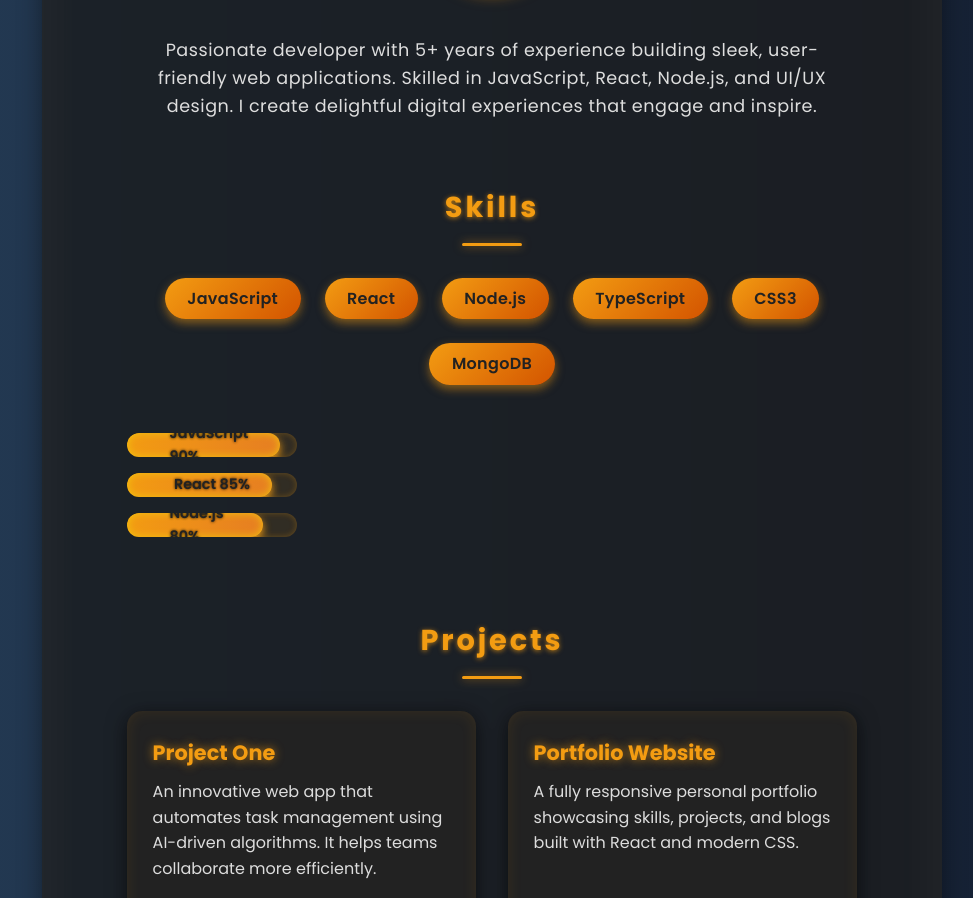
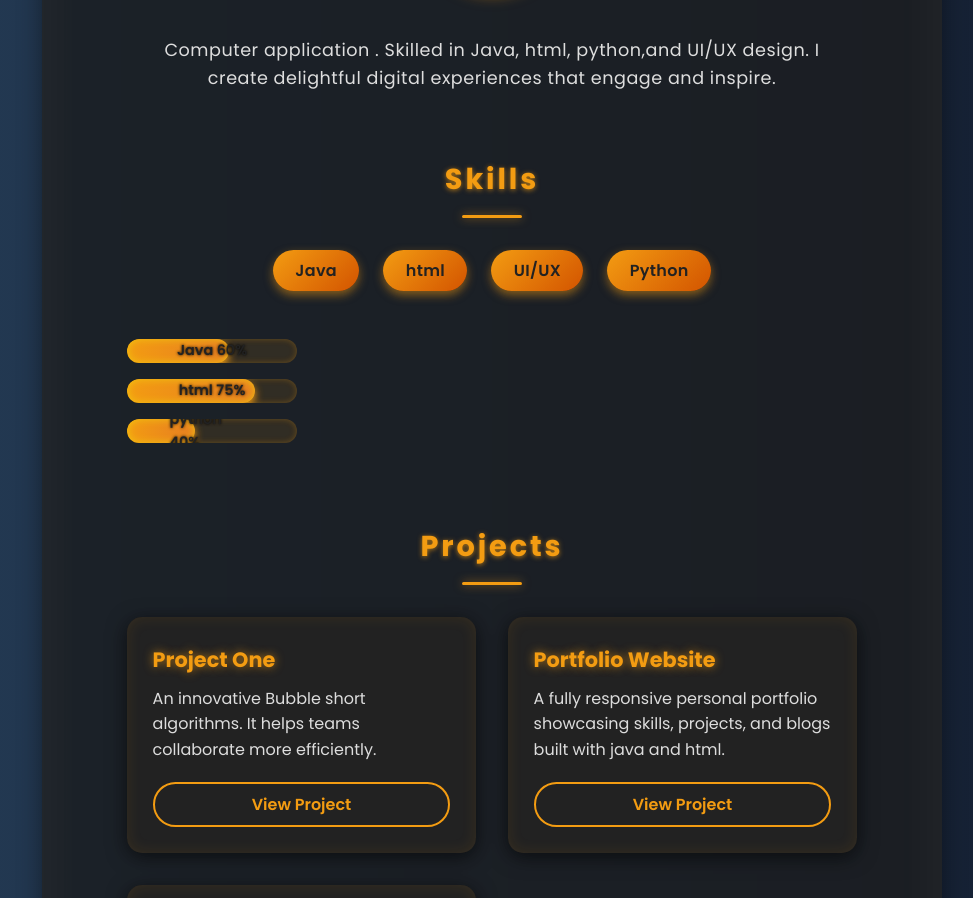
Before and after one commit to rashmi595/Rashmi-, a plain HTML site: page index.html in a window 1280 px wide. Shown: the part 380-1278 px from the top of the page, without its empty margins (148-1121 px from the left). Drawn offline with Linux system fonts and the light colour scheme.

Commit message:
index.html

```diff
--- a/Index.html
+++ b/index.html
@@ -316,40 +316,39 @@
 <body>
   <div class="container" role="main" aria-label="Portfolio Profile">
     <header>
-      <h1>Your Name</h1>
-      <p>Full Stack Developer & Designer</p>
+      <h1>Rashmi</h1>
+      <p>Student </p>
       <div class="profile-img" tabindex="0" aria-label="Profile picture of Your Name">
         <img src="https://avatars.githubusercontent.com/u/583231?v=4" alt="Your Name Profile Picture" />
       </div>
     </header>
     <section class="bio" aria-label="About me">
       <p>
-        Passionate developer with 5+ years of experience building sleek, user-friendly web applications. Skilled in JavaScript, React, Node.js, and UI/UX design. I create delightful digital experiences that engage and inspire.
+       Computer application . Skilled in Java, html, python,and UI/UX design. I create delightful digital experiences that engage and inspire.
       </p>
     </section>
     <section class="skills" aria-label="Technical skills">
       <h2>Skills</h2>
       <div class="skill-list" role="list">
-        <div role="listitem" class="skill-badge">JavaScript</div>
-        <div role="listitem" class="skill-badge">React</div>
-        <div role="listitem" class="skill-badge">Node.js</div>
-        <div role="listitem" class="skill-badge">TypeScript</div>
-        <div role="listitem" class="skill-badge">CSS3</div>
-        <div role="listitem" class="skill-badge">MongoDB</div>
+        <div role="listitem" class="skill-badge">Java</div>
+        <div role="listitem" class="skill-badge">html</div>
+        <div role="listitem" class="skill-badge">UI/UX</div>
+        <div role="listitem" class="skill-badge">Python</div>
+
       </div>
 
       <div style="margin-top:3rem;">
-        <div class="skill-bar" aria-label="JavaScript skill level 90%" style="--fill-percent: 90%;">
+        <div class="skill-bar" aria-label="Java skill level 60%" style="--fill-percent: 60%;">
           <div class="fill"></div>
-          <span class="skill-name">JavaScript 90%</span>
+          <span class="skill-name">Java 60%</span>
         </div>
-        <div class="skill-bar" aria-label="React skill level 85%" style="--fill-percent: 85%; margin-top:1rem;">
+        <div class="skill-bar" aria-label="html skill level 75%" style="--fill-percent: 75%; margin-top:1rem;">
           <div class="fill"></div>
-          <span class="skill-name">React 85%</span>
+          <span class="skill-name">html 75%</span>
         </div>
-        <div class="skill-bar" aria-label="Node.js skill level 80%" style="--fill-percent: 80%; margin-top:1rem;">
+        <div class="skill-bar" aria-label="python skill level 40%" style="--fill-percent: 40%; margin-top:1rem;">
           <div class="fill"></div>
-          <span class="skill-name">Node.js 80%</span>
+          <span class="skill-name">python 40%</span>
         </div>
       </div>
     </section>
@@ -359,21 +358,21 @@
         <article class="project-card" tabindex="0">
           <h3 class="project-title">Project One</h3>
           <p class="project-description">
-            An innovative web app that automates task management using AI-driven algorithms. It helps teams collaborate more efficiently.
+            An innovative Bubble short algorithms. It helps teams collaborate more efficiently.
           </p>
           <a href="#" class="project-link" aria-label="View Project One">View Project</a>
         </article>
         <article class="project-card" tabindex="0">
           <h3 class="project-title">Portfolio Website</h3>
           <p class="project-description">
-            A fully responsive personal portfolio showcasing skills, projects, and blogs built with React and modern CSS.
+            A fully responsive personal portfolio showcasing skills, projects, and blogs built with java and html.
           </p>
           <a href="#" class="project-link" aria-label="View Portfolio Website project">View Project</a>
         </article>
         <article class="project-card" tabindex="0">
           <h3 class="project-title">Chat App</h3>
           <p class="project-description">
-            A real-time chat application with multimedia support and end-to-end encryption, built using WebSocket and Node.js.
+            A real-time chat application for running and understanding an algorithm of how it works .
           </p>
           <a href="#" class="project-link" aria-label="View Chat App project">View Project</a>
         </article>
@@ -382,9 +381,9 @@
     <section class="contact" aria-label="Contact information">
       <h2>Contact Me</h2>
       <div>
-        <a href="mailto:your.email@example.com" aria-label="Send email"><svg style="width:24px;height:24px;vertical-align:middle;fill:#f39c12;" viewBox="0 0 24 24"><path d="M20 4H4a2 2 0 0 0-2 2v12a2 2 0 0 0 2 2h16a2 2 0 0 0 2-2V6a2 2 0 0 0-2-2Zm0 2-8 5-8-5h16Zm0 12H4V8l8 5 8-5v10Z"/></svg></a>
-        <a href="https://github.com/yourusername" target="_blank" rel="noopener" aria-label="GitHub Profile"><svg style="width:24px;height:24px;vertical-align:middle;fill:#f39c12;" viewBox="0 0 24 24"><path d="M12 2a10 10 0 0 0-3.16 19.49c0.5 0.09 0.68-0.22 0.68-0.49 0-0.24-0.01-0.87-0.01-1.71-2.77 0.6-3.36-1.34-3.36-1.34-0.46-1.17-1.11-1.48-1.11-1.48-0.91-0.62 0.07-0.61 0.07-0.61 1 0.07 1.54 1.04 1.54 1.04 0.9 1.54 2.37 1.09 2.94 0.83 0.09-0.65 0.35-1.09 0.64-1.34-2.21-0.25-4.53-1.11-4.53-4.95 0-1.09 0.39-1.98 1.03-2.68-0.1-0.25-0.45-1.26 0.1-2.63 0 0 0.84-0.27 2.75 1.02a9.54 9.54 0 0 1 5 0c1.91-1.29 2.75-1.02 2.75-1.02 0.55 1.37 0.2 2.38 0.1 2.63 0.64 0.7 1.03 1.59 1.03 2.68 0 3.85-2.32 4.7-4.54 4.95 0.36 0.31 0.68 0.92 0.68 1.85 0 1.34-0.01 2.42-0.01 2.75 0 0.27 0.18 0.58 0.69 0.49A10 10 0 0 0 12 2Z"/></svg></a>
-        <a href="https://linkedin.com/in/yourusername" target="_blank" rel="noopener" aria-label="LinkedIn Profile"><svg style="width:24px;height:24px;vertical-align:middle;fill:#f39c12;" viewBox="0 0 24 24"><path d="M20.45 20.45h-3.55V14.5c0-1.42-0.03-3.25-1.98-3.25-1.98 0-2.28 1.54-2.28 3.13v6.07H10.04V9h3.41v1.56h0.05c0.48-0.9 1.65-1.85 3.39-1.85 3.63 0 4.3 2.39 4.3 5.5v6.72ZM5.34 7.43a2.06 2.06 0 1 1 0-4.13 2.06 2.06 0 0 1 0 4.13Zm1.78 13.01H3.56V9h3.56v11.44ZM22.22 0H1.78A1.77 1.77 0 0 0 0 1.78v20.44A1.77 1.77 0 0 0 1.78 24h20.44a1.77 1.77 0 0 0 1.78-1.78V1.78A1.77 1.77 0 0 0 22.22 0Z"/></svg></a>
+        <a href="mailto: rashurashmirashu2@gmail.com" aria-label="Send email"><svg style="width:24px;height:24px;vertical-align:middle;fill:#f39c12;" viewBox="0 0 24 24"><path d="M20 4H4a2 2 0 0 0-2 2v12a2 2 0 0 0 2 2h16a2 2 0 0 0 2-2V6a2 2 0 0 0-2-2Zm0 2-8 5-8-5h16Zm0 12H4V8l8 5 8-5v10Z"/></svg></a>
+        <a href="https://github.com/rashmi" target="_blank" rel="noopener" aria-label="GitHub Profile"><svg style="width:24px;height:24px;vertical-align:middle;fill:#f39c12;" viewBox="0 0 24 24"><path d="M12 2a10 10 0 0 0-3.16 19.49c0.5 0.09 0.68-0.22 0.68-0.49 0-0.24-0.01-0.87-0.01-1.71-2.77 0.6-3.36-1.34-3.36-1.34-0.46-1.17-1.11-1.48-1.11-1.48-0.91-0.62 0.07-0.61 0.07-0.61 1 0.07 1.54 1.04 1.54 1.04 0.9 1.54 2.37 1.09 2.94 0.83 0.09-0.65 0.35-1.09 0.64-1.34-2.21-0.25-4.53-1.11-4.53-4.95 0-1.09 0.39-1.98 1.03-2.68-0.1-0.25-0.45-1.26 0.1-2.63 0 0 0.84-0.27 2.75 1.02a9.54 9.54 0 0 1 5 0c1.91-1.29 2.75-1.02 2.75-1.02 0.55 1.37 0.2 2.38 0.1 2.63 0.64 0.7 1.03 1.59 1.03 2.68 0 3.85-2.32 4.7-4.54 4.95 0.36 0.31 0.68 0.92 0.68 1.85 0 1.34-0.01 2.42-0.01 2.75 0 0.27 0.18 0.58 0.69 0.49A10 10 0 0 0 12 2Z"/></svg></a>
+        <a href="https://linkedin.com/in/rashmi" target="_blank" rel="noopener" aria-label="LinkedIn Profile"><svg style="width:24px;height:24px;vertical-align:middle;fill:#f39c12;" viewBox="0 0 24 24"><path d="M20.45 20.45h-3.55V14.5c0-1.42-0.03-3.25-1.98-3.25-1.98 0-2.28 1.54-2.28 3.13v6.07H10.04V9h3.41v1.56h0.05c0.48-0.9 1.65-1.85 3.39-1.85 3.63 0 4.3 2.39 4.3 5.5v6.72ZM5.34 7.43a2.06 2.06 0 1 1 0-4.13 2.06 2.06 0 0 1 0 4.13Zm1.78 13.01H3.56V9h3.56v11.44ZM22.22 0H1.78A1.77 1.77 0 0 0 0 1.78v20.44A1.77 1.77 0 0 0 1.78 24h20.44a1.77 1.77 0 0 0 1.78-1.78V1.78A1.77 1.77 0 0 0 22.22 0Z"/></svg></a>
       </div>
     </section>
   </div>
```
